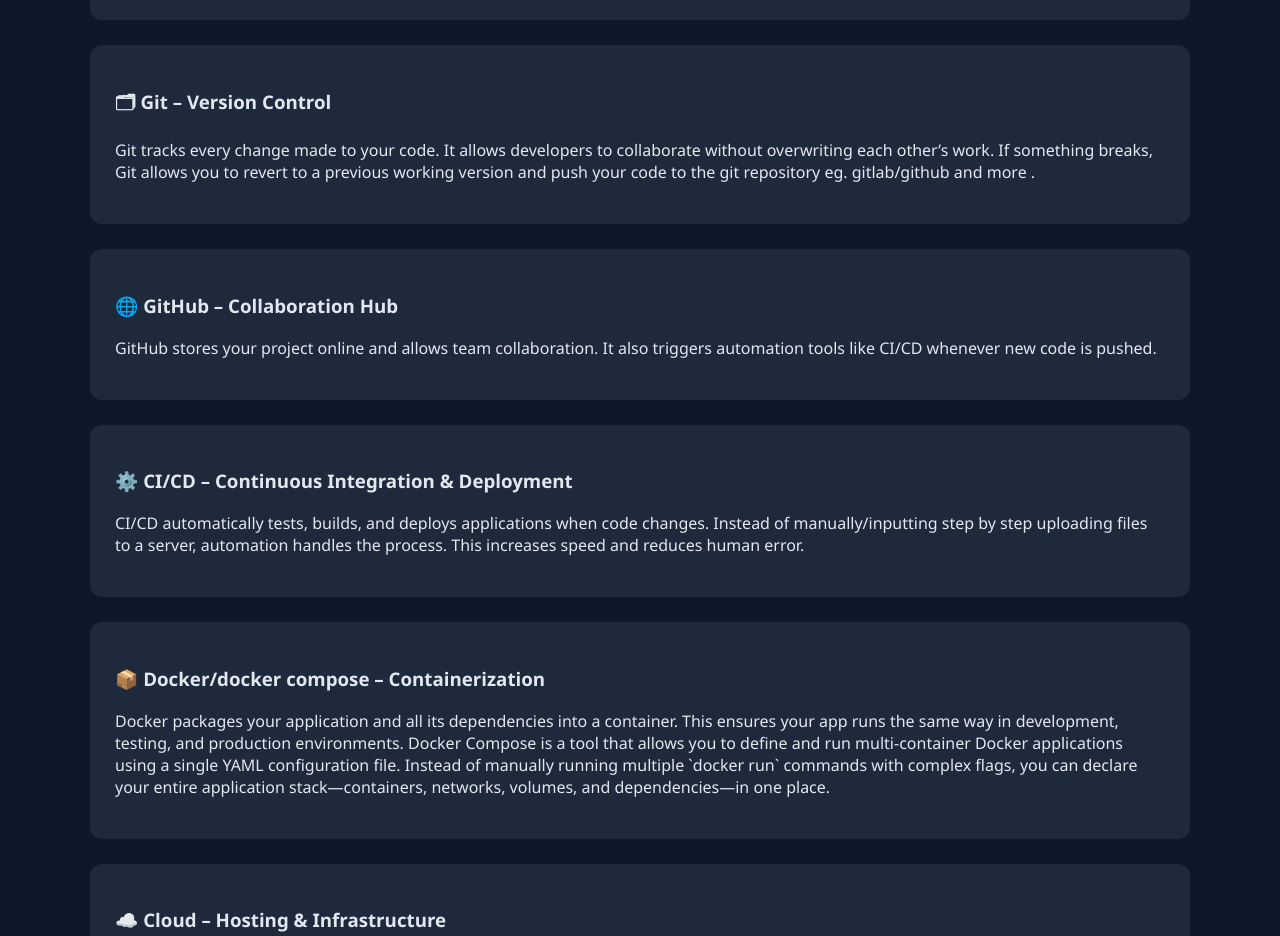
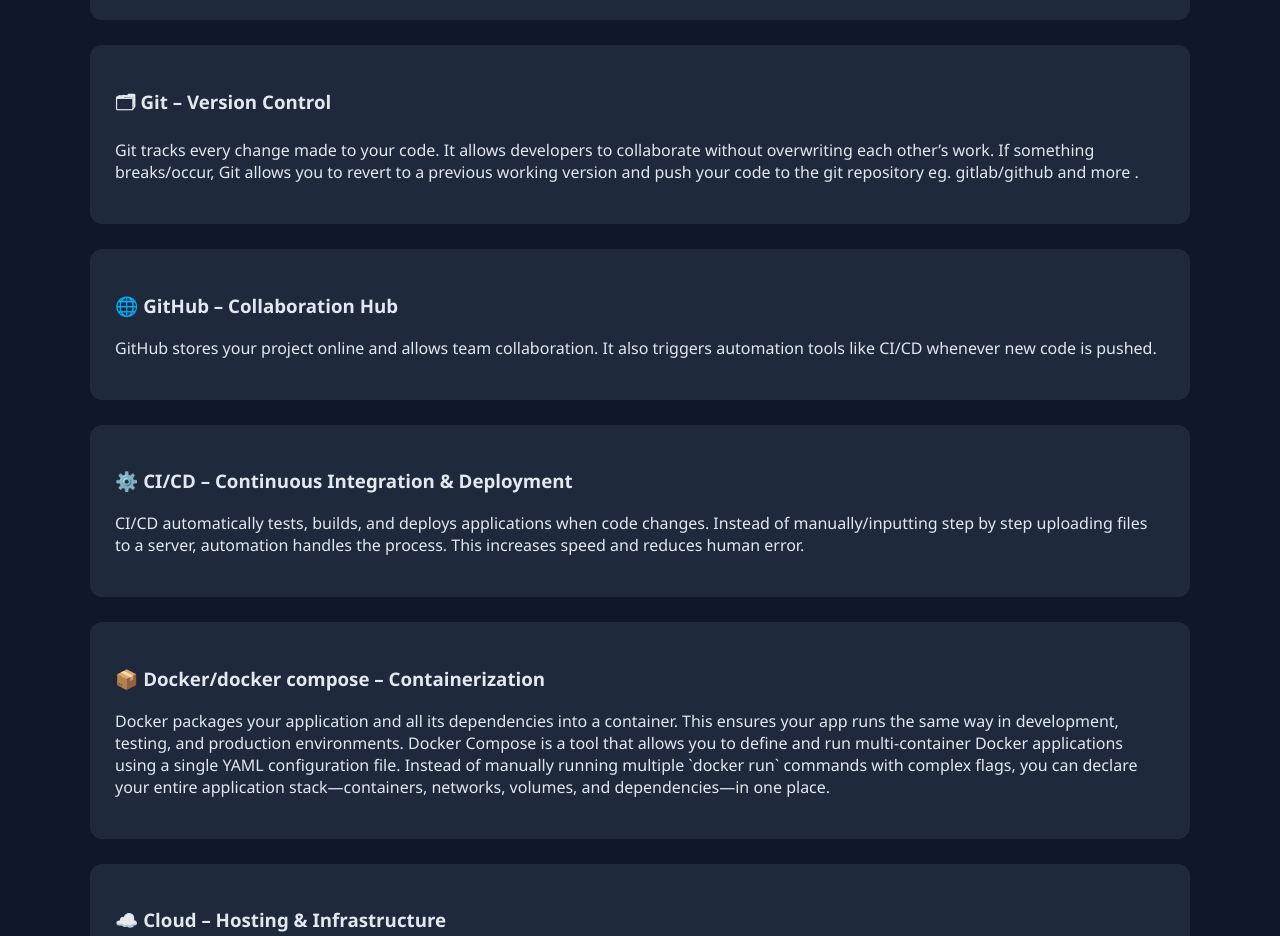
Before and after one commit to mrAUTHENTIC-18/PALMER-DEVOPS, a website: page index.html in a window 1280 px wide. Shown: the part 1020-1956 px from the top of the page. Drawn offline with Linux system fonts and the light colour scheme.

Commit message:
edited some changes

```diff
--- a/index.html
+++ b/index.html
@@ -181,7 +181,7 @@ Node.js, Python, or Java. This stage focuses on building features and solving pr
 <h3>🗂 Git – Version Control</h3>
 <p>
 Git tracks every change made to your code. It allows developers to collaborate without overwriting each other’s work.
-If something breaks, Git allows you to revert to a previous working version and push your code to the git repository eg. gitlab/github and more .
+If something breaks/occur, Git allows you to revert to a previous working version and push your code to the git repository eg. gitlab/github and more .
 </p>
 </div>
 
```
Also changed, not shown: 2 other files.
